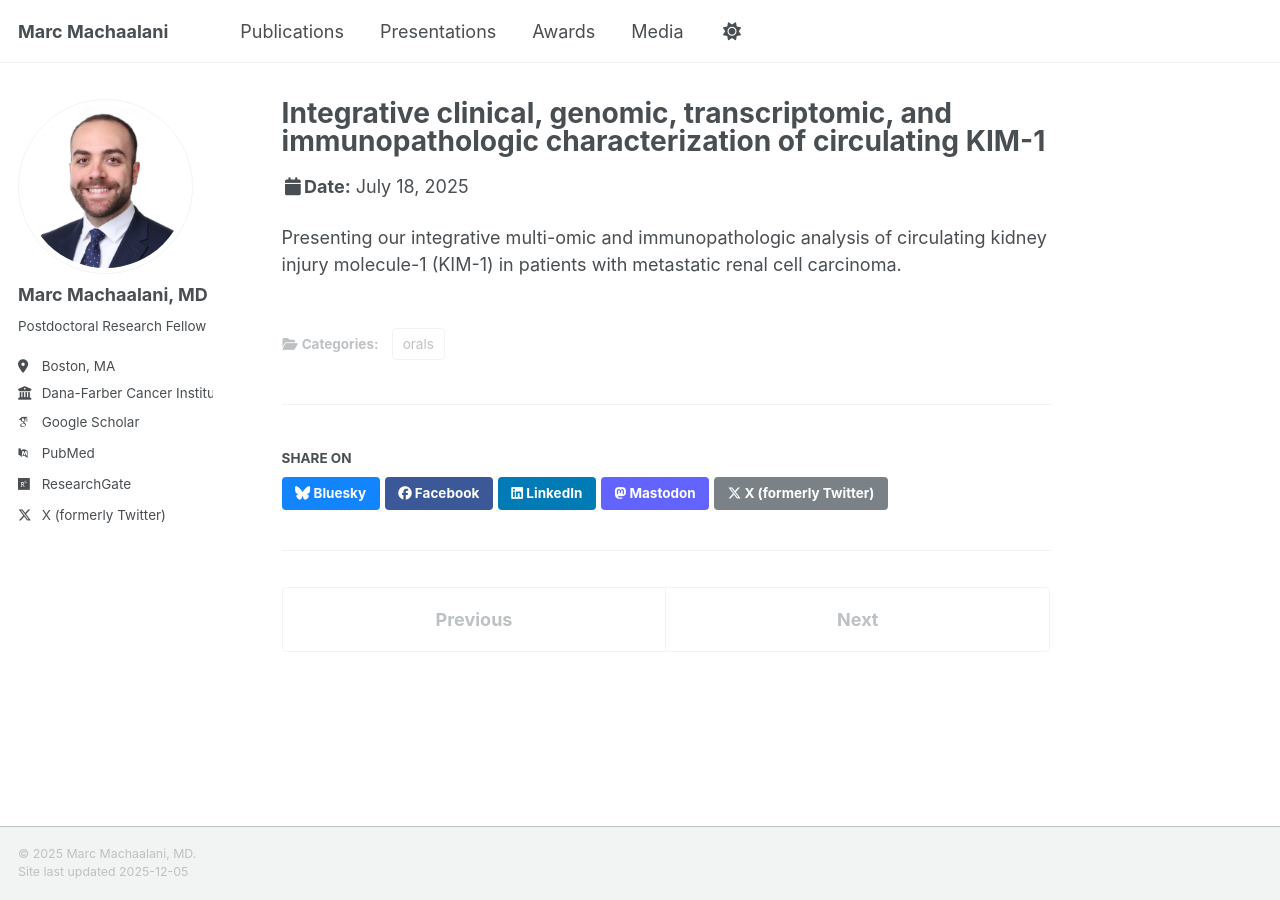
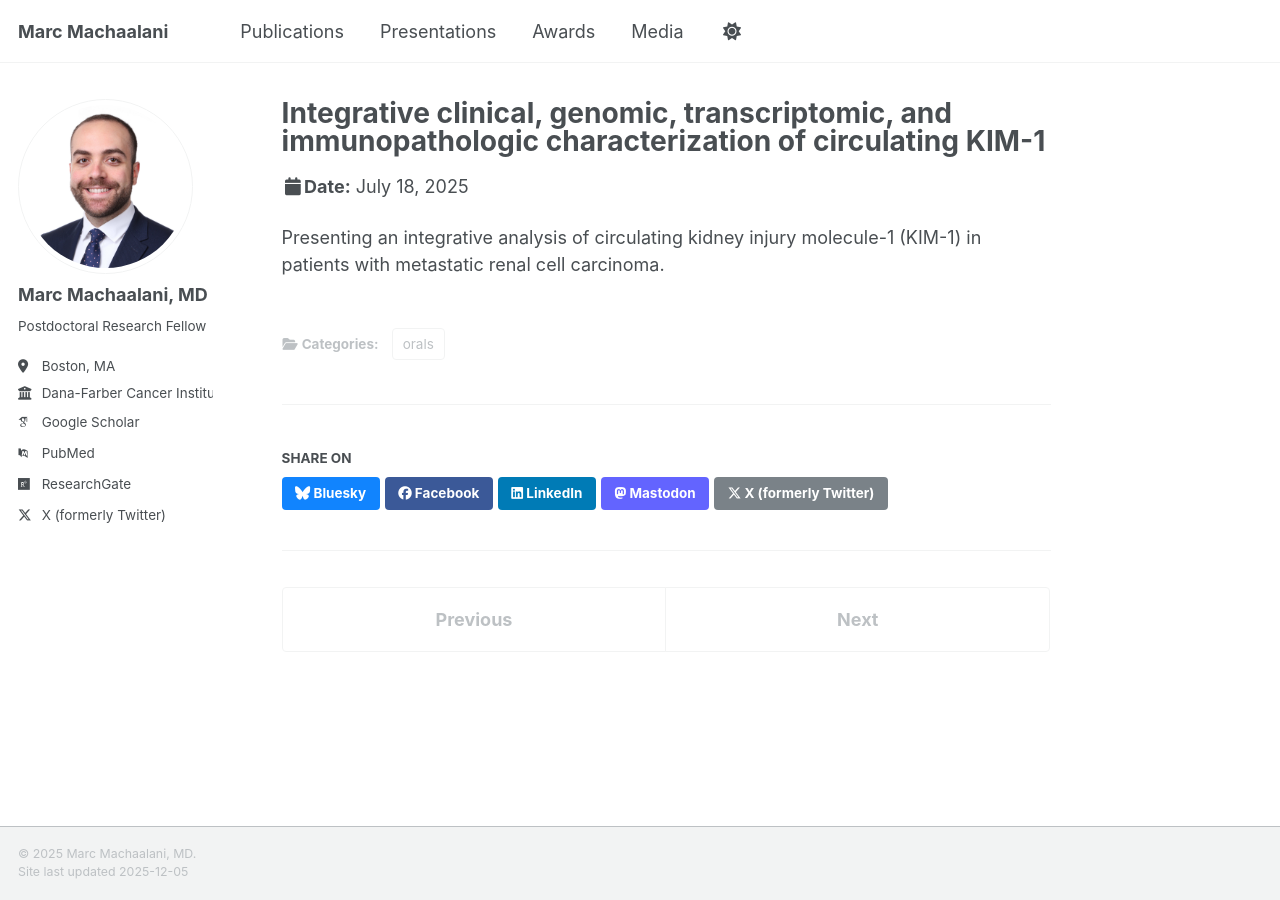
Before and after one commit to MarcMachaalani/marcmachaalani.github.io, a Jekyll site: the page built from _talks/2025-07-18-kcrs-kim1-integrative-oral.md, in a window 1280 px wide. Built offline with Jekyll 4.4.1, drawn with Linux system fonts in a browser that asks for light colours; some web fonts are replaced; a script bundle is joined from its source files by our own code; library files that are not in the unit come from our copies.

Commit message:
Update 2025-07-18-kcrs-kim1-integrative-oral.md

```diff
--- a/_talks/2025-07-18-kcrs-kim1-integrative-oral.md
+++ b/_talks/2025-07-18-kcrs-kim1-integrative-oral.md
@@ -9,4 +9,4 @@
 location: "Boston, MA, USA"
 ---
 
-Presenting our integrative multi-omic and immunopathologic analysis of circulating kidney injury molecule-1 (KIM-1) in patients with metastatic renal cell carcinoma.
+Presenting an integrative analysis of circulating kidney injury molecule-1 (KIM-1) in patients with metastatic renal cell carcinoma.
```
